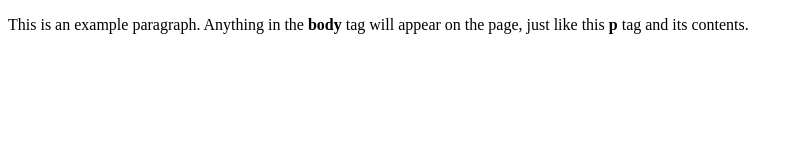
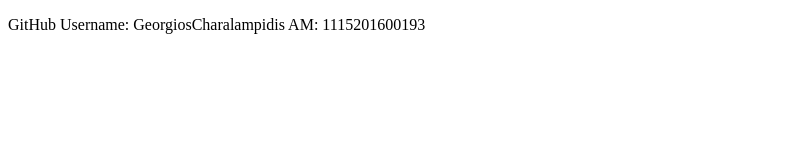
Before and after one commit to GeorgiosCharalampidis/GeorgiosCharalampidis.github.io, a plain HTML site: page index.html in a window 1280 px wide. Shown: the whole page, without its empty margins (0-800 px from the left). Drawn offline with Linux system fonts and the light colour scheme.

Commit message:
Update index.html

```diff
--- a/index.html
+++ b/index.html
@@ -4,6 +4,6 @@
     <title>GitHub Username: GeorgiosCharalampidis AM: 1115201600193</title>
   </head>
   <body>
-    <p>This is an example paragraph. Anything in the <strong>body</strong> tag will appear on the page, just like this <strong>p</strong> tag and its contents.</p>
+    <p>GitHub Username: GeorgiosCharalampidis AM: 1115201600193</p>
   </body>
 </html>
```
